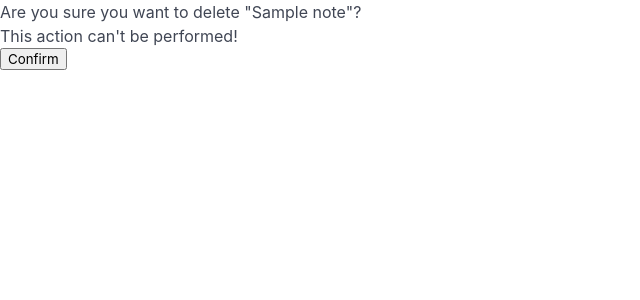
After one commit to PrashantSBasnet/L5_WAT, a Django app: page /smart/notes/1/delete in a window 1280 px wide. The commit adds this page. Shown: the top 300 px of the page, without its empty margins (0-640 px from the left). Run offline with Django 5.2, Linux system fonts and the light colour scheme; tables that the repository leaves empty hold one stand-in row (values such as "Sample post").

Commit message:
feat: delete integrate & update bug fix

```diff
--- /dev/null
+++ b/django/notes/templates/notes_delete.html
@@ -0,0 +1,8 @@
+{% extends 'base.html' %}
+{% block content %}
+<form method="post">{% csrf_token %}
+    <p>Are you sure you want to delete "{{object.title}}"?</p>
+    <p>This action can't be performed!</p>
+    <input type="submit" value="Confirm">
+</form>
+{% endblock %}
--- a/django/notes/templates/notes_detail.html
+++ b/django/notes/templates/notes_detail.html
@@ -8,6 +8,8 @@
 <div class="container">
     <h1> {{note.title}}</h1>
     <p>{{note.text}}</p>
+    <a href="{% url 'notes.update' note.id %}">Edit</a>
+    <a href="{% url 'notes.delete' note.id %}">Delete</a>
 </div>
 </body>
 </html>
--- a/django/notes/templates/notes_form.html
+++ b/django/notes/templates/notes_form.html
@@ -1,7 +1,7 @@
 {% extends "base.html" %}
 {% block content %}
 
-<form action ="{% url 'notes.new' %}" method = 'POST'>{% csrf_token %}
+<form method = 'POST'>{% csrf_token %}
     {{form}}
     <button class="button is-primary" type="submit">Submit</button>
 </form>
@@ -10,8 +10,7 @@
 <div class = "error_message">
     {{form.errors.title.as_text}}
 </div>
-{% endif %}
 <a href="{% url 'notes.list' %}" class = "button is-secondary">Cancel</a>
-<a href="{% url 'notes.update' pk %}" class="button is-info">Edit</a>
+<a href="{% url 'notes.update' notes.id %}" class="button is-info">Edit</a>
 {% endif %}
 {% endblock %}
--- a/django/notes/urls.py
+++ b/django/notes/urls.py
@@ -6,4 +6,5 @@ urlpatterns = [
     path('notes/<int:pk>', views.NotesDetailView.as_view(), name='notes.detail'),
     path('notes/new',views.NotesCreateView.as_view(), name='notes.new'),
     path('notes/<int:pk>/edit',views.NotesUpdateView.as_view(), name='notes.update'),
+    path('notes/<int:pk>/delete', views.NotesDeleteView.as_view(), name='notes.delete'),
 ]
--- a/django/notes/views.py
+++ b/django/notes/views.py
@@ -1,4 +1,4 @@
-from django.views.generic import CreateView,ListView, DetailView, UpdateView
+from django.views.generic import CreateView,ListView, DetailView, UpdateView, DeleteView
 
 from .forms import NotesForm
 from .models import Notes
@@ -24,3 +24,8 @@ class NotesUpdateView(UpdateView):
     template_name = "notes_form.html"
     success_url = '/smart/notes'
     form_class = NotesForm
+
+class NotesDeleteView(DeleteView):
+    model = Notes
+    template_name = 'notes_delete.html'
+    success_url = '/smart/notes'
```
